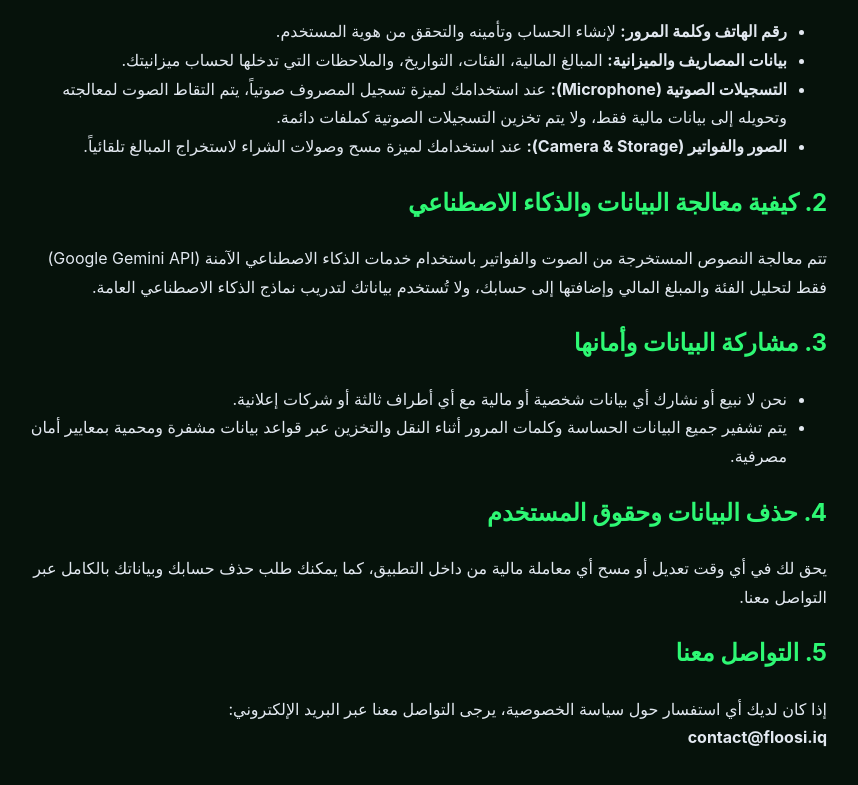
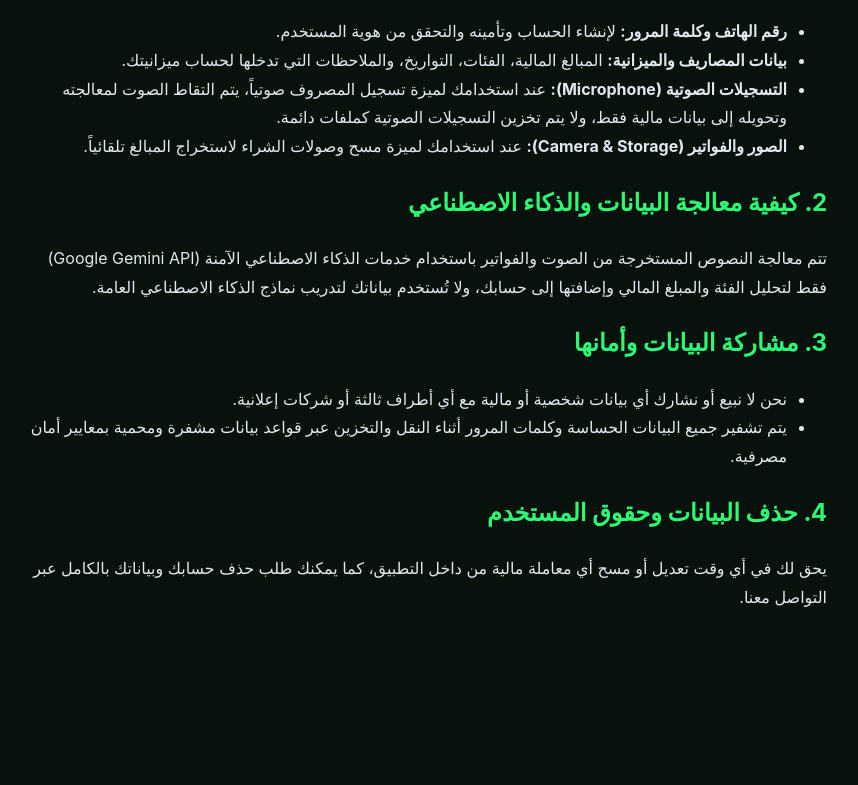
Before and after one commit to Tabarek/floosi-privacy, a plain HTML site: page index.html in a window 1280 px wide. Shown: the part 367-1152 px from the top of the page, without its empty margins (213-1071 px from the left). After the commit the page ends 1019 px from the top, so only its background shows below. Drawn offline with Linux system fonts and the light colour scheme.

Commit message:
Remove contact information from privacy policy
Removed section about contacting support in privacy policy.

```diff
--- a/index.html
+++ b/index.html
@@ -54,9 +54,5 @@
     <h2>4. حذف البيانات وحقوق المستخدم</h2>
     <p>يحق لك في أي وقت تعديل أو مسح أي معاملة مالية من داخل التطبيق، كما يمكنك طلب حذف حسابك وبياناتك بالكامل عبر التواصل معنا.</p>
 
-    <h2>5. التواصل معنا</h2>
-    <p>إذا كان لديك أي استفسار حول سياسة الخصوصية، يرجى التواصل معنا عبر البريد الإلكتروني:<br>
-    <strong>contact@floosi.iq</strong></p>
-
 </body>
 </html>
```
